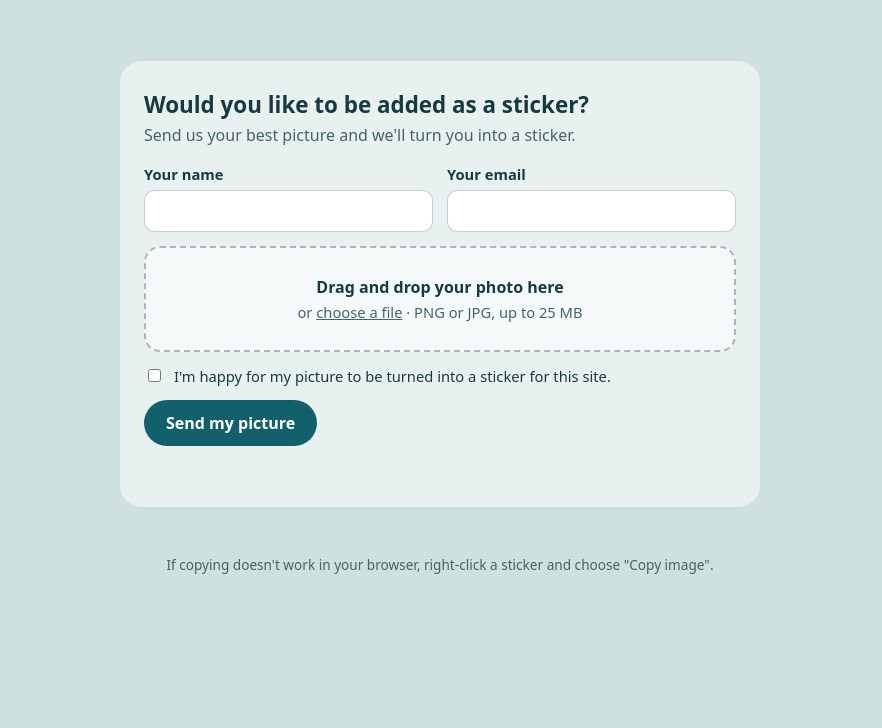
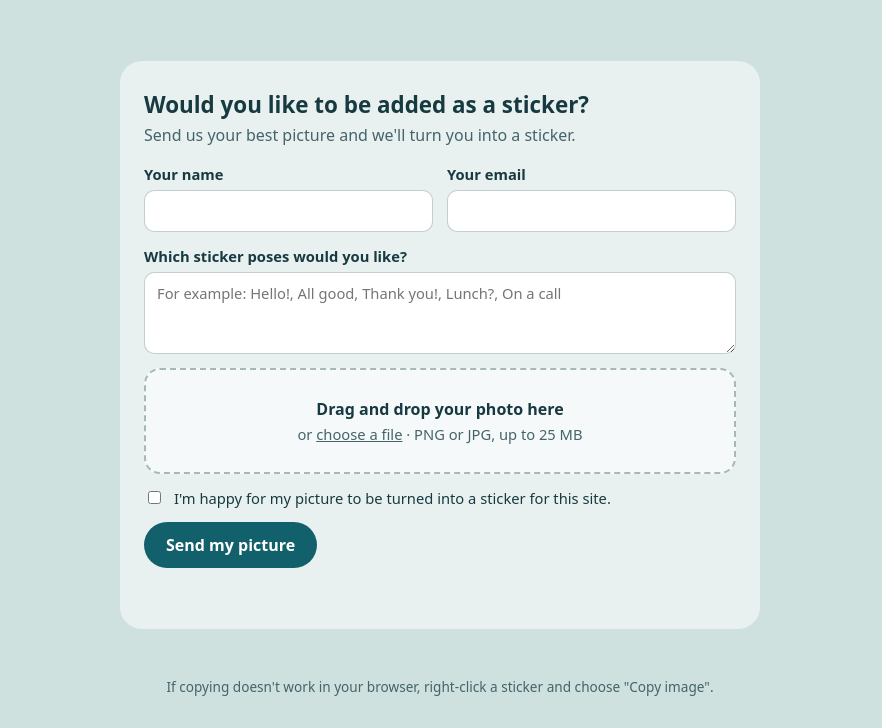
Before and after one commit to mortillerogino/StickerWombie, a plain HTML site: page index.html in a window 1280 px wide. Shown: the part 990-1718 px from the top of the page, without its empty margins (200-1082 px from the left). Before the commit the page ends 1596 px from the top, so only its background shows below. Drawn offline with Linux system fonts and the light colour scheme.

Commit message:
Ask which sticker poses people would like

```diff
--- a/css/styles.css
+++ b/css/styles.css
@@ -73,11 +73,12 @@ footer { text-align: center; color: var(--muted); font-size: .85rem; padding: 0
 #request-form .hidden { display: none; }
 #request-form .fields { display: grid; gap: 14px; grid-template-columns: repeat(auto-fit, minmax(220px, 1fr)); }
 #request-form label { display: grid; gap: 6px; font-weight: 600; font-size: .92rem; }
-#request-form input[type="text"], #request-form input:not([type]), #request-form input[type="email"] {
+#request-form input[type="text"], #request-form input:not([type]), #request-form input[type="email"], #request-form textarea {
   font: inherit; font-weight: 400; padding: 10px 12px; border-radius: 10px;
   border: 1.5px solid rgba(23,58,64,.25); background: #fff; color: #173a40;
 }
-#request-form input:focus-visible { outline: 3px solid var(--ring); outline-offset: 1px; }
+#request-form textarea { resize: vertical; min-height: 80px; }
+#request-form input:focus-visible, #request-form textarea:focus-visible { outline: 3px solid var(--ring); outline-offset: 1px; }
 .dropzone {
   position: relative; display: block !important; cursor: pointer; text-align: center;
   padding: 28px 16px; border: 2px dashed rgba(23,58,64,.35); border-radius: 16px;
--- a/index.html
+++ b/index.html
@@ -23,6 +23,9 @@
       <label>Your name <input name="name" required autocomplete="name"></label>
       <label>Your email <input name="email" type="email" required autocomplete="email"></label>
     </div>
+    <label>Which sticker poses would you like?
+      <textarea name="poses" rows="3" placeholder="For example: Hello!, All good, Thank you!, Lunch?, On a call"></textarea>
+    </label>
     <label class="dropzone" id="dropzone">
       <input type="file" name="photo" id="photo" accept="image/png,image/jpeg" required>
       <span class="dz-empty">
```
Also changed, not shown: 1 other file.
